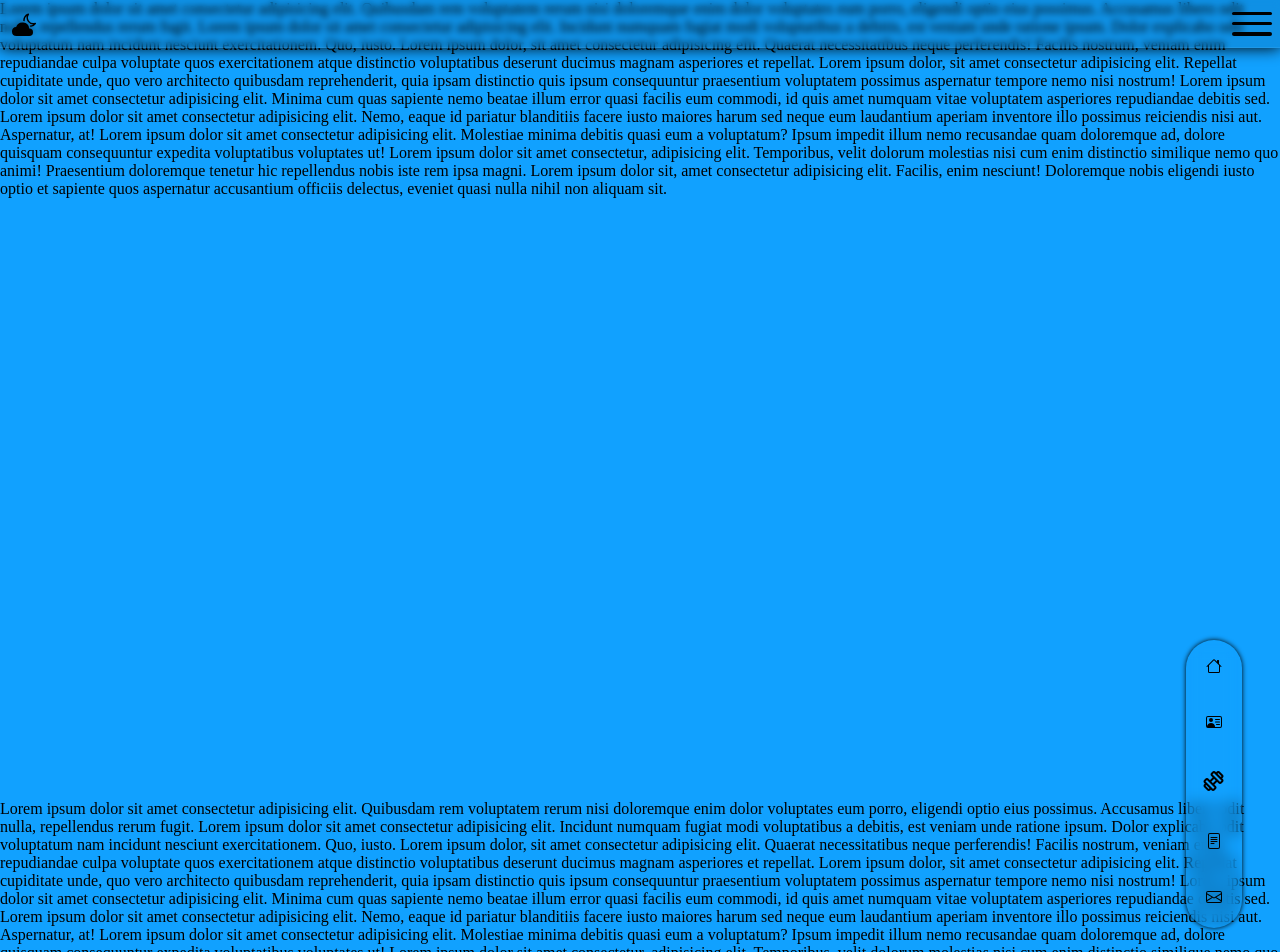
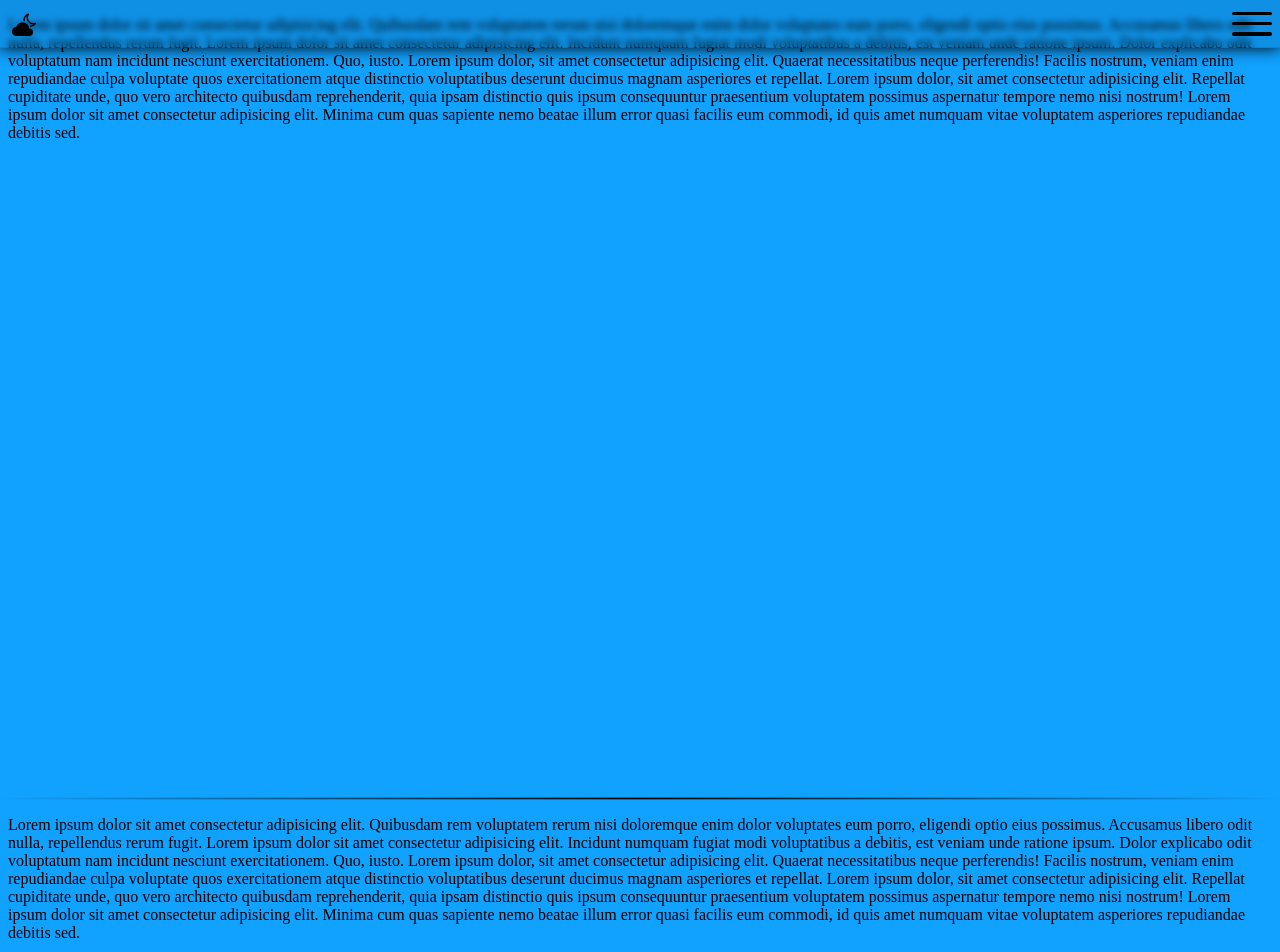
Before and after one commit to geilsonsrz/jordanio, a React (Vite) app: page / in a window 1280 px wide. Shown: the top 952 px of the page. Built offline with nearby package versions, Linux system fonts and the light colour scheme.

Commit message:
estrutura navbar e menu menor

```diff
--- a/src/App.scss
+++ b/src/App.scss
@@ -1,3 +1,4 @@
+@import './cores.scss';
 
 * {
     box-sizing: border-box;
@@ -8,16 +9,53 @@
 .tela {
     display: flex;
     min-height: 100vh;
+    padding: 1rem .5rem;
 }
 
+.bordaGradiente {
+    position: relative;
+
+    &:after {
+      content: '';
+      position: absolute;
+      left: 0;
+      bottom: 0;
+      width: 100%;
+      height: 0.2rem;
+      transition: ease-in-out .7s;
+    }
+}
+
+
 .tema1 {
-    color: #000;
-    background-color: #11a1ff;
+    color: $t1-cor-maior;
+    background-color: $t1-bg-maior;
 
     transition: ease-in-out .7s;
 
+    .tela { background-color: $t1-bg-tela; }
+
     .linha
-    { background-color: black }
+    { background-color: $t1-icone-menu }
+
+    .bordaGradiente {
+        &:after {
+          background: linear-gradient(to right, transparent, $t1-cor-maior, transparent);
+          mask-image: linear-gradient(transparent, $t1-cor-maior, transparent);
+          -webkit-mask-image: linear-gradient(transparent, $t1-cor-maior, transparent);
+        }
+    }
+
+    .navBar {
+        border-bottom: solid .1em rgba($t1-icone-menu,  0.1);
+        background-color: rgba($t1-icone-menu,  0.1);
+        box-shadow: $t1-sombra 0em 0em 1em;
+    }
+
+    .conteinerMenuMenor {
+        color: $t1-icone-menu;
+        box-shadow: $t1-sombra 0em 0em 0.2em;
+    }
 }
 
 .tema2 {
@@ -28,4 +66,12 @@
 
     .linha
     { background-color: white }
+
+    .bordaGradiente {
+        &:after {
+          background: linear-gradient(to right, transparent, #fff, transparent);
+          mask-image: linear-gradient(transparent, #fff, transparent);
+          -webkit-mask-image: linear-gradient(transparent, #fff, transparent);
+        }
+    }
 }
--- a/src/componentes/MenuMenor/MenuMenor.scss
+++ b/src/componentes/MenuMenor/MenuMenor.scss
@@ -11,13 +11,50 @@
     right: 0;
     margin-right: 3%;
     margin-top: 50%;
-    width: 3.5rem;
+    width: 3rem;
     height: 18rem;
     border-radius: 5rem;
-    border-bottom: solid .1em transparent;
-    box-shadow: black 0em 0em 0.3em;
+    border: solid .1em transparent;
     backdrop-filter: blur(.5em);
-    -webkit-backdrop-filter: blur(.3em);
-    transition: ease-in-out .7s;
+    -webkit-backdrop-filter: blur(.5em);
+    transition: ease-in-out .5s;
+    transform: rotateY(90deg);
+    z-index: 1000;
+
+    // Link no menu menor
+    a {
+        display: flex;
+        align-items: center;
+        justify-content: center;
+        text-decoration: none;
+        width: 1.8rem;
+        height: 1.8rem;
+
+        &:link { color: inherit; }
+
+        &:visited { color: inherit; }
+
+        svg {
+            width: 100%;
+            height: 100%;
+        }
+
+        // Símbolo da halter
+        .material-symbols-outlined
+        {
+            font-variation-settings:
+            'FILL' 0,
+            'wght' 400,
+            'GRAD' 0,
+            'opsz' 60;
+            font-size: 2rem;
+        }
+    }
+
+
+}
+
+.menuMenorAtivo
+{
     transform: rotateY(0deg);
 }
--- a/src/componentes/MenuMenor/index.jsx
+++ b/src/componentes/MenuMenor/index.jsx
@@ -4,33 +4,33 @@ import './MenuMenor.scss'
 export default function MenuMenor() {
     return (
         <span className="conteinerMenuMenor">
-            <a className="itemMenuMenor">
+            <a href='#' className="itemMenuMenor">
                 <svg xmlns="http://www.w3.org/2000/svg" width="16" height="16" fill="currentColor" className="bi bi-house" viewBox="0 0 16 16">
                 <path d="M8.707 1.5a1 1 0 0 0-1.414 0L.646 8.146a.5.5 0 0 0 .708.708L2 8.207V13.5A1.5 1.5 0 0 0 3.5 15h9a1.5 1.5 0 0 0 1.5-1.5V8.207l.646.647a.5.5 0 0 0 .708-.708L13 5.793V2.5a.5.5 0 0 0-.5-.5h-1a.5.5 0 0 0-.5.5v1.293zM13 7.207V13.5a.5.5 0 0 1-.5.5h-9a.5.5 0 0 1-.5-.5V7.207l5-5z"/>
                 </svg>
             </a>
 
-            <a className="itemMenuMenor">
+            <a href='#' className="itemMenuMenor">
                 <svg xmlns="http://www.w3.org/2000/svg" width="16" height="16" fill="currentColor" className="bi bi-person-vcard" viewBox="0 0 16 16">
                 <path d="M5 8a2 2 0 1 0 0-4 2 2 0 0 0 0 4m4-2.5a.5.5 0 0 1 .5-.5h4a.5.5 0 0 1 0 1h-4a.5.5 0 0 1-.5-.5M9 8a.5.5 0 0 1 .5-.5h4a.5.5 0 0 1 0 1h-4A.5.5 0 0 1 9 8m1 2.5a.5.5 0 0 1 .5-.5h3a.5.5 0 0 1 0 1h-3a.5.5 0 0 1-.5-.5"/>
                 <path d="M2 2a2 2 0 0 0-2 2v8a2 2 0 0 0 2 2h12a2 2 0 0 0 2-2V4a2 2 0 0 0-2-2zM1 4a1 1 0 0 1 1-1h12a1 1 0 0 1 1 1v8a1 1 0 0 1-1 1H8.96q.04-.245.04-.5C9 10.567 7.21 9 5 9c-2.086 0-3.8 1.398-3.984 3.181A1 1 0 0 1 1 12z"/>
                 </svg>
             </a>
 
-            <a className="itemMenuMenor">
+            <a href='#' className="itemMenuMenor">
                 <span className="material-symbols-outlined">
                 exercise
                 </span>
             </a>
 
-            <a className="itemMenuMenor">
+            <a href='#' className="itemMenuMenor">
                 <svg xmlns="http://www.w3.org/2000/svg" width="16" height="16" fill="currentColor" className="bi bi-file-text" viewBox="0 0 16 16">
                 <path d="M5 4a.5.5 0 0 0 0 1h6a.5.5 0 0 0 0-1zm-.5 2.5A.5.5 0 0 1 5 6h6a.5.5 0 0 1 0 1H5a.5.5 0 0 1-.5-.5M5 8a.5.5 0 0 0 0 1h6a.5.5 0 0 0 0-1zm0 2a.5.5 0 0 0 0 1h3a.5.5 0 0 0 0-1z"/>
                 <path d="M2 2a2 2 0 0 1 2-2h8a2 2 0 0 1 2 2v12a2 2 0 0 1-2 2H4a2 2 0 0 1-2-2zm10-1H4a1 1 0 0 0-1 1v12a1 1 0 0 0 1 1h8a1 1 0 0 0 1-1V2a1 1 0 0 0-1-1"/>
                 </svg>
             </a>
 
-            <a className="itemMenuMenor">
+            <a href='#' className="itemMenuMenor">
                 <svg xmlns="http://www.w3.org/2000/svg" width="16" height="16" fill="currentColor" className="bi bi-envelope" viewBox="0 0 16 16">
                 <path d="M0 4a2 2 0 0 1 2-2h12a2 2 0 0 1 2 2v8a2 2 0 0 1-2 2H2a2 2 0 0 1-2-2zm2-1a1 1 0 0 0-1 1v.217l7 4.2 7-4.2V4a1 1 0 0 0-1-1zm13 2.383-4.708 2.825L15 11.105zm-.034 6.876-5.64-3.471L8 9.583l-1.326-.795-5.64 3.47A1 1 0 0 0 2 13h12a1 1 0 0 0 .966-.741M1 11.105l4.708-2.897L1 5.383z"/>
                 </svg>
--- a/src/componentes/NavBar/NavBar.scss
+++ b/src/componentes/NavBar/NavBar.scss
@@ -7,9 +7,6 @@
     height: 3rem;
     width: 100%;
     padding: 0 .5rem;
-    border-bottom: solid .1em #ffffff11;
-    background-color: rgba(#000000,  0.1);
-    box-shadow: black 0em 0em 1em;
     backdrop-filter: blur(.2em);
     -webkit-backdrop-filter: blur(.3em);
     z-index: 1000;
--- a/src/componentes/NavBar/index.jsx
+++ b/src/componentes/NavBar/index.jsx
@@ -10,6 +10,7 @@ function mudarClasseTema(element, classe1, classe2) {
 // Função para ativar o menu
 function fMenu() {
     document.getElementById('botaoMenu').classList.toggle('menuAtivo')
+    document.querySelector('.conteinerMenuMenor').classList.toggle('menuMenorAtivo')
 }
 
 
--- a/src/componentes/TelaInicial/index.jsx
+++ b/src/componentes/TelaInicial/index.jsx
@@ -1,19 +1,15 @@
 import './TelaInicial.scss'
 
 
-export default function TelaInicial() {
+export default function TelaInicial({className}) {
 
     return (
-        <span className="tela telaInicial">
+        <span id='telaInicial' className={`tela telaInicial bordaGradiente ${className || ''}`}>
             Lorem ipsum dolor sit amet consectetur adipisicing elit. Quibusdam rem voluptatem rerum nisi doloremque enim dolor voluptates eum porro, eligendi optio eius possimus. Accusamus libero odit nulla, repellendus rerum fugit.
             Lorem ipsum dolor sit amet consectetur adipisicing elit. Incidunt numquam fugiat modi voluptatibus a debitis, est veniam unde ratione ipsum. Dolor explicabo odit voluptatum nam incidunt nesciunt exercitationem. Quo, iusto.
             Lorem ipsum dolor, sit amet consectetur adipisicing elit. Quaerat necessitatibus neque perferendis! Facilis nostrum, veniam enim repudiandae culpa voluptate quos exercitationem atque distinctio voluptatibus deserunt ducimus magnam asperiores et repellat.
             Lorem ipsum dolor, sit amet consectetur adipisicing elit. Repellat cupiditate unde, quo vero architecto quibusdam reprehenderit, quia ipsam distinctio quis ipsum consequuntur praesentium voluptatem possimus aspernatur tempore nemo nisi nostrum!
             Lorem ipsum dolor sit amet consectetur adipisicing elit. Minima cum quas sapiente nemo beatae illum error quasi facilis eum commodi, id quis amet numquam vitae voluptatem asperiores repudiandae debitis sed.
-            Lorem ipsum dolor sit amet consectetur adipisicing elit. Nemo, eaque id pariatur blanditiis facere iusto maiores harum sed neque eum laudantium aperiam inventore illo possimus reiciendis nisi aut. Aspernatur, at!
-            Lorem ipsum dolor sit amet consectetur adipisicing elit. Molestiae minima debitis quasi eum a voluptatum? Ipsum impedit illum nemo recusandae quam doloremque ad, dolore quisquam consequuntur expedita voluptatibus voluptates ut!
-            Lorem ipsum dolor sit amet consectetur, adipisicing elit. Temporibus, velit dolorum molestias nisi cum enim distinctio similique nemo quo animi! Praesentium doloremque tenetur hic repellendus nobis iste rem ipsa magni.
-            Lorem ipsum dolor sit, amet consectetur adipisicing elit. Facilis, enim nesciunt! Doloremque nobis eligendi iusto optio et sapiente quos aspernatur accusantium officiis delectus, eveniet quasi nulla nihil non aliquam sit.
         </span>
     )
 }
--- /dev/null
+++ b/src/cores.scss
@@ -0,0 +1,14 @@
+/*
+    CORES TEMA 1 - CLARO
+*/
+// Cores do tema da págia
+$t1-bg-maior: #11a1ff;  // Cor background
+$t1-cor-maior: #000;    // Cor do texto
+
+$t1-bg-tela: transparent;
+
+$t1-icone-menu: $t1-cor-maior;
+
+$t1-incone-tema: $t1-cor-maior;
+
+$t1-sombra: #000;
```
